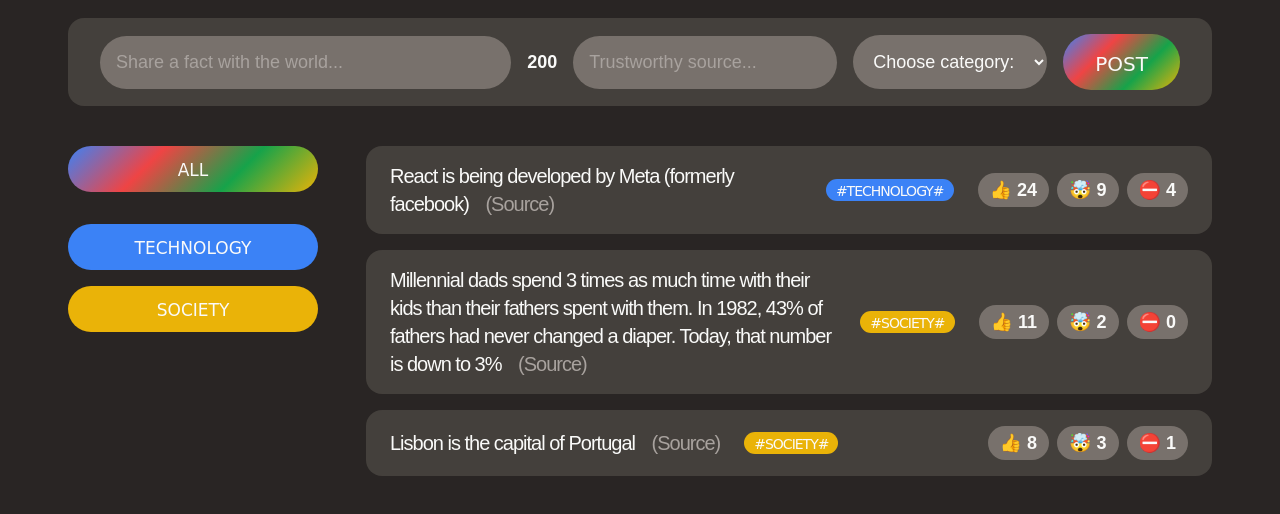
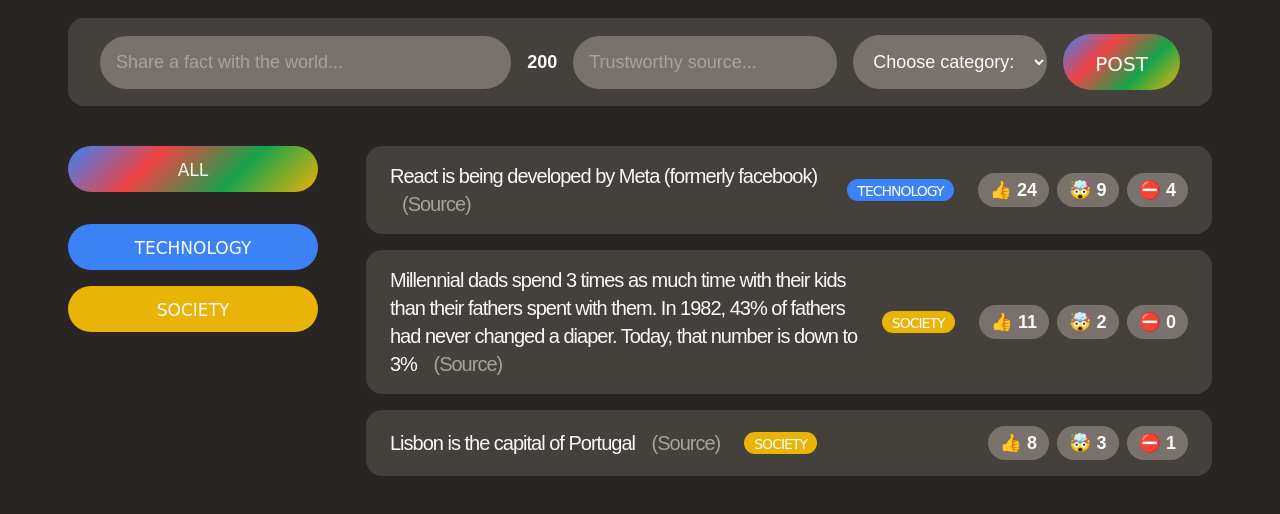
Before and after one commit to Dmytr1K/today-i-learned, a website: page index.html in a window 1280 px wide. Shown: the part 138-652 px from the top of the page. Drawn offline with Linux system fonts and the light colour scheme; a web font is replaced by a local one.

Commit message:
remove unnecessary characters

```diff
--- a/index.html
+++ b/index.html
@@ -58,7 +58,7 @@
                 React is being developed by Meta (formerly facebook)
                 <a class="source" href="https://opensource.fb.com/" target="_blank">(Source)</a>
               </p>
-              <span class="tag" style="background-color: #3b82f6">#technology#</span>
+              <span class="tag" style="background-color: #3b82f6">technology</span>
               <div class="vote-buttons">
                 <button>👍 24</button>
                 <button>🤯 9</button>
@@ -77,7 +77,7 @@
                   >(Source)</a
                 >
               </p>
-              <span class="tag" style="background-color: #eab308">#society#</span>
+              <span class="tag" style="background-color: #eab308">society</span>
               <div class="vote-buttons">
                 <button>👍 11</button>
                 <button>🤯 2</button>
@@ -91,7 +91,7 @@
                   >(Source)</a
                 >
               </p>
-              <span class="tag" style="background-color: #eab308">#society#</span>
+              <span class="tag" style="background-color: #eab308">society</span>
               <div class="vote-buttons">
                 <button>👍 8</button>
                 <button>🤯 3</button>
```
